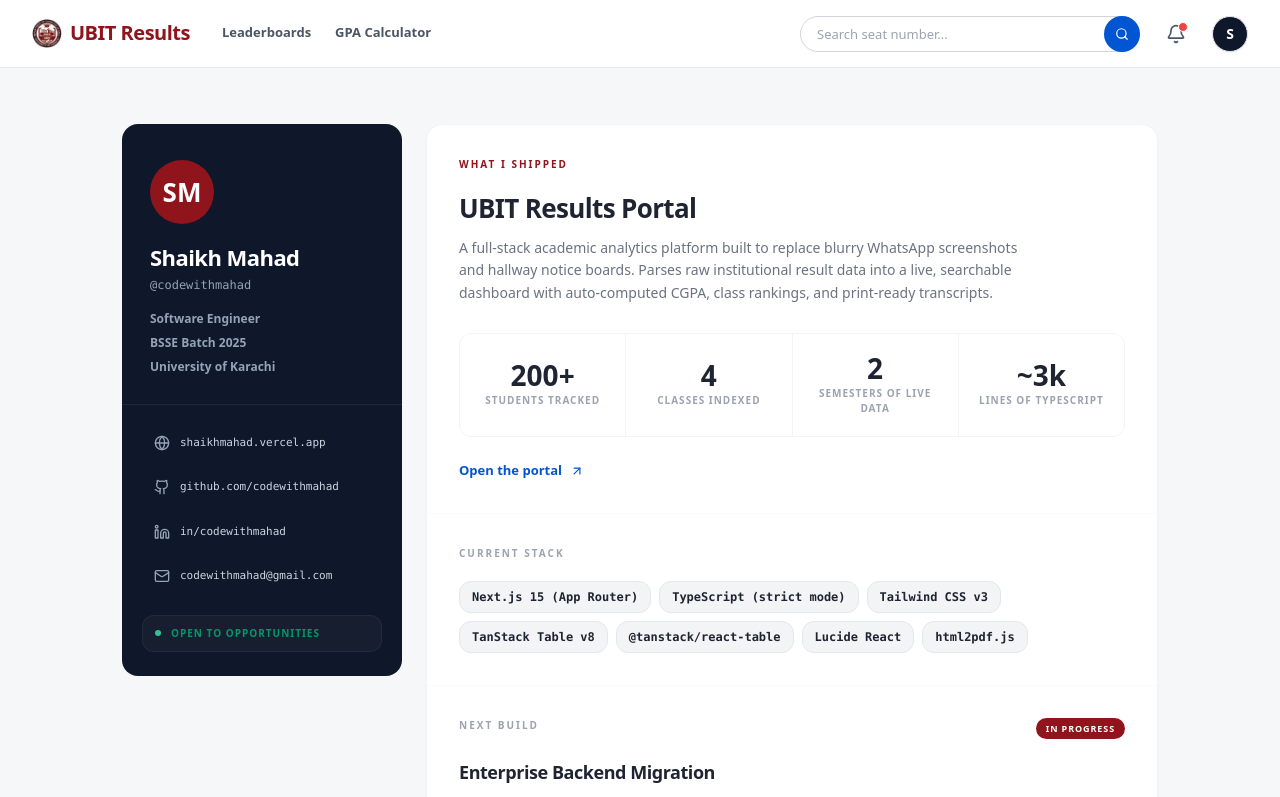
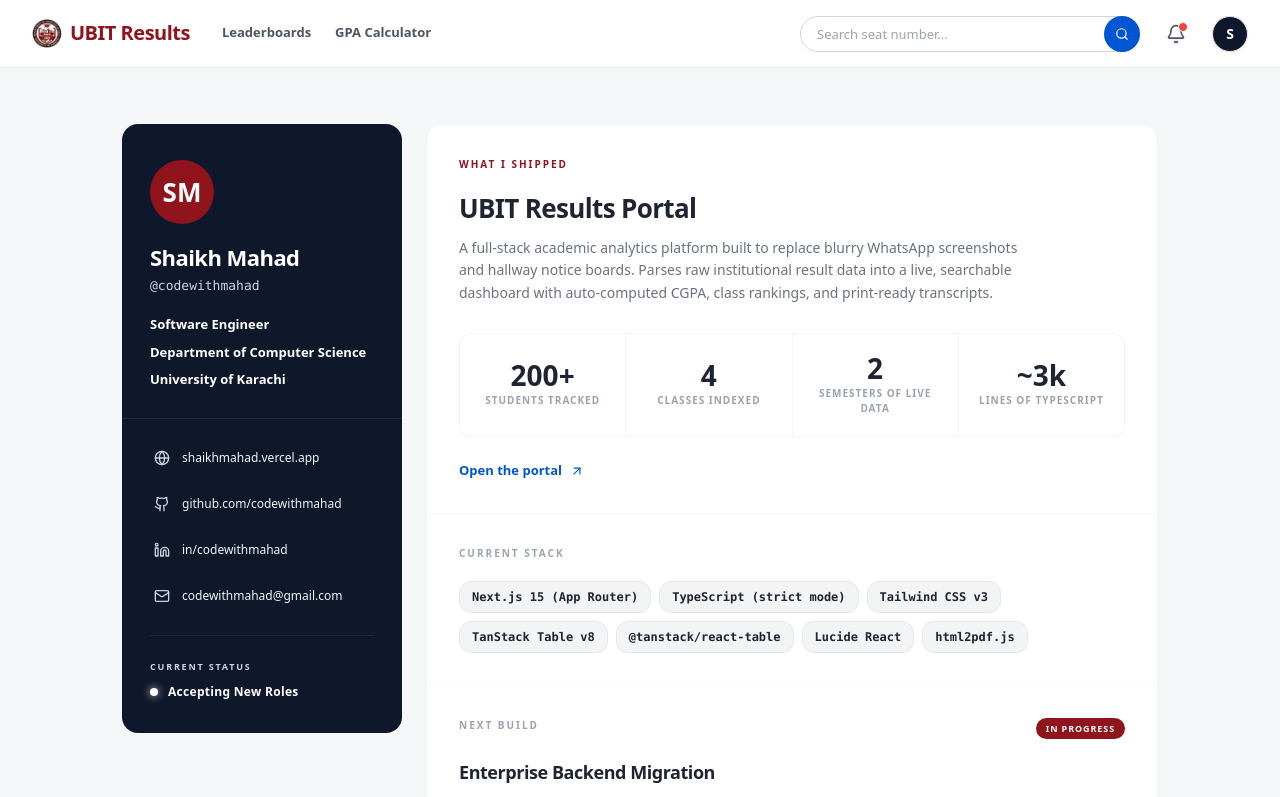
Before and after one commit to codewithmahad/ubit-semester-result-dashboard, a Next.js app: page /developer in a window 1280 px wide. Shown: the top 797 px of the page. Built offline with nearby package versions, Linux system fonts and the light colour scheme.

Commit message:
feat: add developer profile page with project showcase and tech stack details

```diff
--- a/src/app/developer/page.tsx
+++ b/src/app/developer/page.tsx
@@ -60,17 +60,17 @@ export default function DeveloperPage() {
                 <h1 className="text-[22px] font-black text-white tracking-tight leading-tight mb-1">
                   Shaikh Mahad
                 </h1>
-                <p className="text-[12px] font-mono text-slate-400 mb-4">
+                <p className="text-[13px] font-mono text-slate-300 mb-5">
                   @codewithmahad
                 </p>
 
-                <div className="space-y-1.5">
+                <div className="space-y-2">
                   {[
                     "Software Engineer",
-                    "BSSE Batch 2025",
+                    "Department of Computer Science",
                     "University of Karachi",
                   ].map(line => (
-                    <p key={line} className="text-[12px] font-semibold text-slate-400">
+                    <p key={line} className="text-[13px] font-bold text-white">
                       {line}
                     </p>
                   ))}
@@ -109,12 +109,12 @@ export default function DeveloperPage() {
                     key={href}
                     href={href}
                     {...(external ? { target: "_blank", rel: "noopener noreferrer" } : {})}
-                    className="group flex items-center gap-2.5 px-3 py-2.5 rounded-xl hover:bg-white/[0.06] transition-colors"
+                    className="group flex items-center gap-3 px-3 py-2.5 rounded-xl hover:bg-white/[0.08] transition-colors"
                   >
-                    <span className="text-slate-400 group-hover:text-slate-200 transition-colors shrink-0">
+                    <span className="text-slate-300 group-hover:text-white transition-colors shrink-0">
                       {icon}
                     </span>
-                    <span className="text-[11px] font-mono text-slate-300 group-hover:text-white transition-colors truncate">
+                    <span className="text-[12px] font-medium text-slate-100 group-hover:text-white transition-colors truncate">
                       {label}
                     </span>
                   </a>
@@ -122,12 +122,20 @@ export default function DeveloperPage() {
               </div>
 
               {/* Status */}
-              <div className="px-5 pb-6">
-                <div className="flex items-center gap-2.5 px-3 py-2.5 bg-white/[0.03] border border-white/[0.05] rounded-xl">
-                  <span className="w-1.5 h-1.5 rounded-full bg-emerald-400 animate-pulse shrink-0" />
-                  <span className="text-[10px] font-bold text-emerald-600 uppercase tracking-widest">
-                    Open to opportunities
-                  </span>
+              <div className="px-7 pb-8">
+                <div className="flex flex-col gap-2 pt-6 border-t border-white/[0.07]">
+                  <p className="text-[9px] font-black uppercase tracking-[0.2em] text-slate-300">
+                    Current Status
+                  </p>
+                  <div className="flex items-center gap-2.5 mt-0.5">
+                    <span className="relative flex h-2 w-2">
+                      <span className="animate-ping absolute inline-flex h-full w-full rounded-full bg-white opacity-40"></span>
+                      <span className="relative inline-flex rounded-full h-2 w-2 bg-white shadow-[0_0_8px_rgba(255,255,255,0.8)]"></span>
+                    </span>
+                    <span className="text-[12px] font-bold text-white tracking-wide">
+                      Accepting New Roles
+                    </span>
+                  </div>
                 </div>
               </div>
             </div>
```
